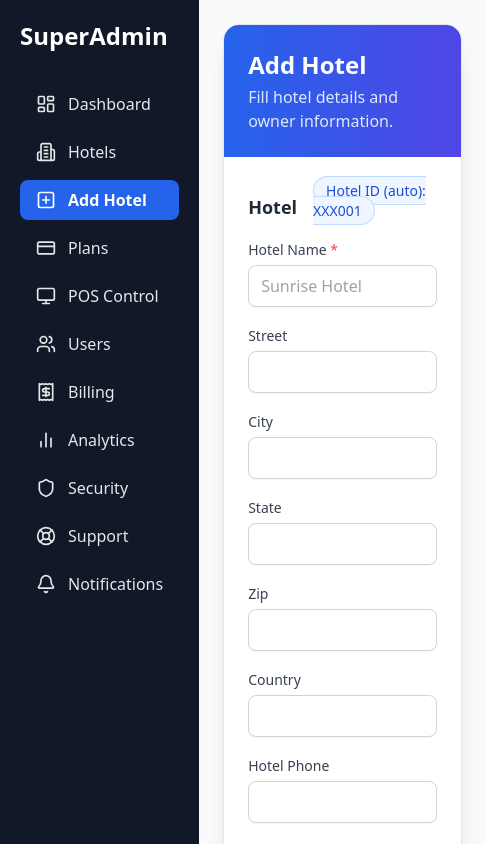
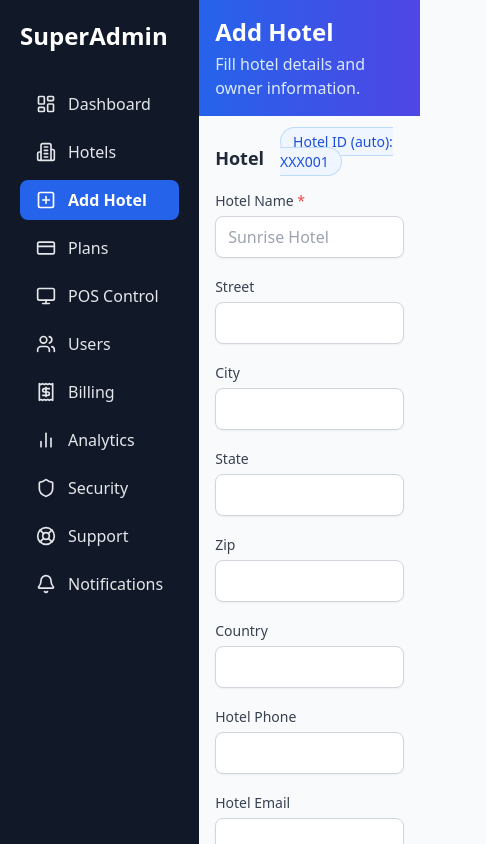
Before and after one commit to Omkar2k5/TechE-Innovation-HMA, a React (Vite) app: page /add-hotel in a window 390 px wide. Shown: the top 844 px of the page, 486 px wide, since content can reach past the window. Built offline with nearby package versions, Linux system fonts and the light colour scheme.

Commit message:
Removed Used Input Fileds in Form

```diff
--- a/src/pages/AddHotel.jsx
+++ b/src/pages/AddHotel.jsx
@@ -130,17 +130,17 @@ export default function AddHotel() {
 
   return (
     <div
-      className={`max-w-4xl mx-auto ${
+      className={`w-full min-h-screen ${
         mounted ? "opacity-100 translate-y-0" : "opacity-0 translate-y-2"
       } transition-all duration-500`}
     >
-      <div className="bg-white shadow-xl rounded-2xl overflow-hidden border border-gray-200">
-        <div className="bg-gradient-to-r from-blue-600 to-indigo-600 p-6">
+      <div className="w-full">
+        <div className="bg-gradient-to-r from-blue-600 to-indigo-600 p-4 md:p-6">
           <h1 className="text-2xl font-bold text-white">Add Hotel</h1>
           <p className="text-blue-100 mt-1">Fill hotel details and owner information.</p>
         </div>
 
-        <form onSubmit={handleSubmit} className="p-6 space-y-8">
+        <form onSubmit={handleSubmit} className="p-4 md:p-6 space-y-8">
           {error ? (
             <div className="rounded-lg border border-red-200 bg-red-50 text-red-700 p-3">{error}</div>
           ) : null}
--- a/src/routes.jsx
+++ b/src/routes.jsx
@@ -1,4 +1,4 @@
-import { BrowserRouter, Routes, Route } from "react-router-dom";
+import { BrowserRouter, Routes, Route, useLocation } from "react-router-dom";
 import Sidebar from "./components/Sidebar";
 import Dashboard from "./pages/Dashboard";
 import Hotels from "./pages/Hotels";
@@ -12,12 +12,14 @@ import Notifications from "./pages/Notifications";
 import Plans from "./pages/Plans";
 import AddHotel from "./pages/AddHotel";
 
-export default function AppRoutes() {
+function Layout() {
+  const location = useLocation();
+  const contentPadding = location.pathname === "/add-hotel" ? "p-0" : "p-6";
+
   return (
-    <BrowserRouter>
     <div className="flex">
       <Sidebar />
-        <div className="flex-1 p-6">
+      <div className={`flex-1 ${contentPadding}`}>
         <Routes>
           <Route path="/" element={<Dashboard />} />
           <Route path="/hotels" element={<Hotels />} />
@@ -33,6 +35,13 @@ export default function AppRoutes() {
         </Routes>
       </div>
     </div>
+  );
+}
+
+export default function AppRoutes() {
+  return (
+    <BrowserRouter>
+      <Layout />
     </BrowserRouter>
   );
 }
```
Lines whose indentation alone changed are shown as unchanged.
